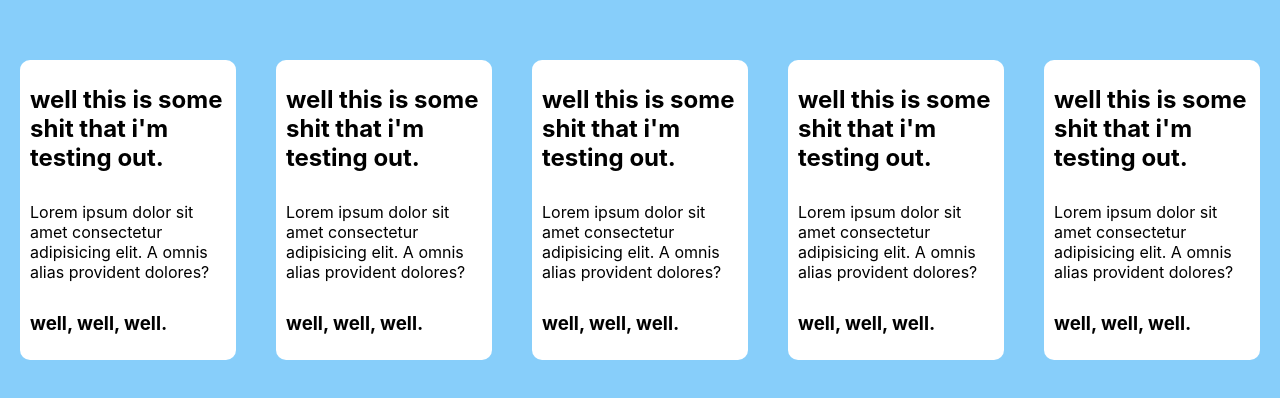
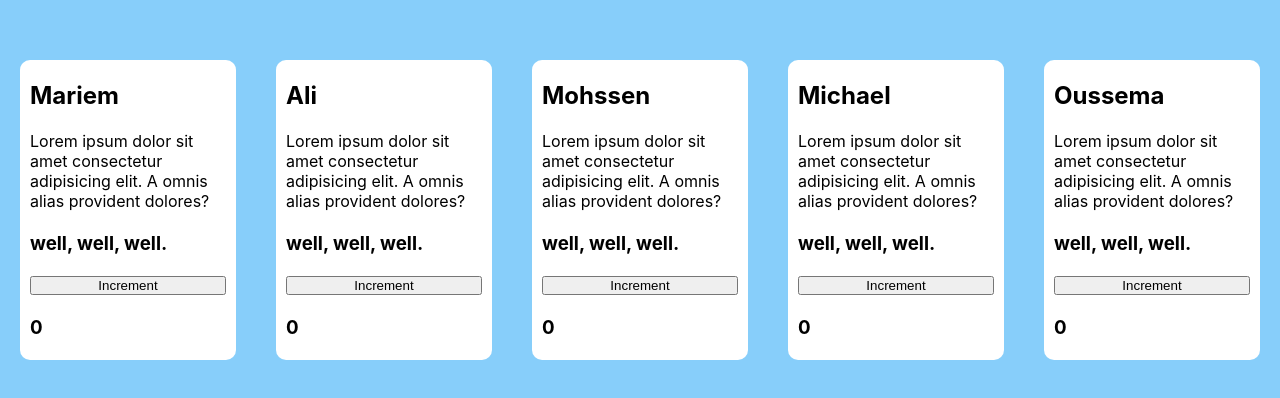
Before and after one commit to MariemBok/MERN-Stack-Project, a React (Create React App) app in the folder first_react_project/: page / in a window 1280 px wide. Shown: the part 190-588 px from the top of the page. Built offline with nearby package versions, Linux system fonts and the light colour scheme.

Commit message:
useState

```diff
--- a/first_react_project/src/App.js
+++ b/first_react_project/src/App.js
@@ -5,11 +5,11 @@ import "./App.css";
 function App() {
   return (
     <div className="app">
-      <Tweet/>
-      <Tweet/>
-      <Tweet/>
-      <Tweet/>
-      <Tweet/>
+      <Tweet name="Mariem"/>
+      <Tweet name="Ali"/>
+      <Tweet name="Mohssen"/>
+      <Tweet name="Michael"/>
+      <Tweet name="Oussema"/>
     </div>
   );
 }
--- a/first_react_project/src/Tweet.js
+++ b/first_react_project/src/Tweet.js
@@ -1,11 +1,18 @@
-import React from "react";
+import React, {useState} from "react";
 
-function Tweet(){
+function Tweet({name}){
+    const [count, countSet]= useState(0);
+    const Increment = () =>{
+        countSet(count + 1);
+    }
+
     return(
         <div className="tweet">
-            <h2>well this is some shit that i'm testing out.</h2>
+            <h2>{name}</h2>
             <p>Lorem ipsum dolor sit amet consectetur adipisicing elit. A omnis alias provident dolores?</p>
             <h3>well, well, well.</h3>
+            <button onClick={Increment}>Increment</button>
+            <h3>{count}</h3>
         </div>
     );
 }
```
